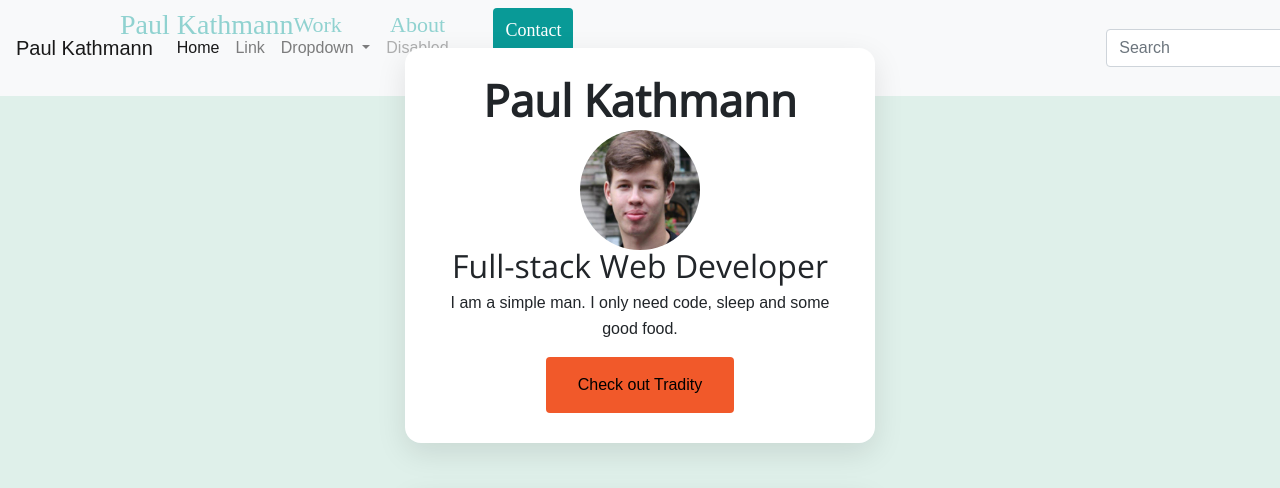
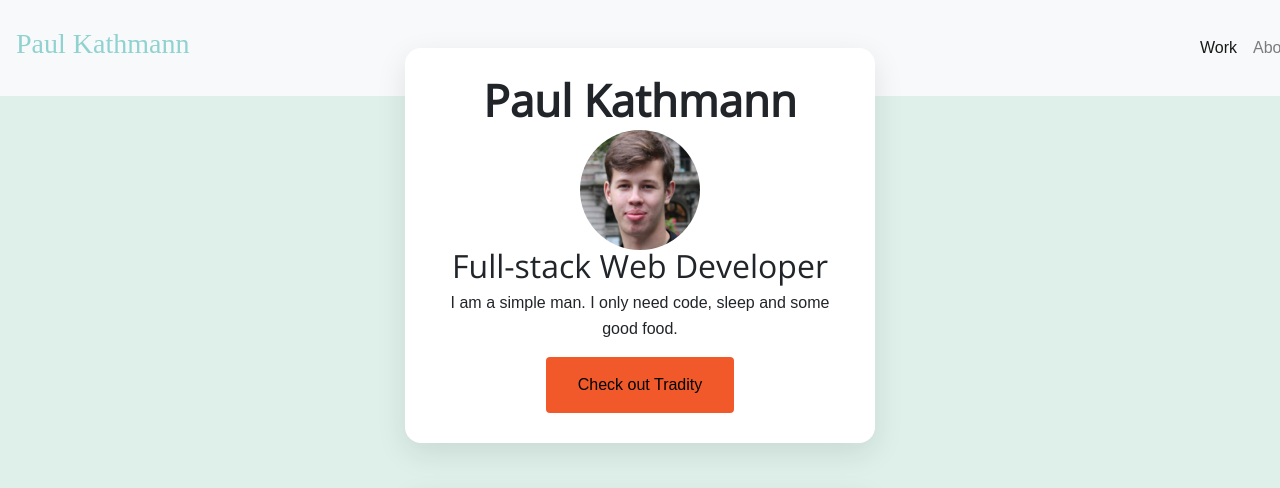
Before and after one commit to PaulJKathmann/profile, a plain HTML site: page index.html in a window 1280 px wide. Shown: the top 488 px of the page. Drawn offline with nearby package versions, Linux system fonts and the light colour scheme.

Commit message:
improved navbar

```diff
--- a/index.html
+++ b/index.html
@@ -13,42 +13,27 @@
   <body>
 <!-- start of bootstrap navbar -->
 <nav class="navbar navbar-expand-lg navbar-light bg-light">
-  <a class="navbar-brand" href="#">Paul Kathmann</a>
+  <a class="navbar-brand" href="#"><h3 class="logo">Paul Kathmann</h3></a>
   <button class="navbar-toggler" type="button" data-toggle="collapse" data-target="#navbarSupportedContent" aria-controls="navbarSupportedContent" aria-expanded="false" aria-label="Toggle navigation">
     <span class="navbar-toggler-icon"></span>
   </button>
 
   <div class="collapse navbar-collapse" id="navbarSupportedContent">
-    <ul class="navbar-nav mr-auto">
+    <ul class="navbar-nav ml-auto">
       <li class="nav-item active">
-        <a class="nav-link" href="#">Home <span class="sr-only">(current)</span></a>
+        <a class="nav-link" href="#">Work <span class="sr-only">(current)</span></a>
       </li>
       <li class="nav-item">
-        <a class="nav-link" href="#">Link</a>
-      </li>
-      <li class="nav-item dropdown">
-        <a class="nav-link dropdown-toggle" href="#" id="navbarDropdown" role="button" data-toggle="dropdown" aria-haspopup="true" aria-expanded="false">
-          Dropdown
-        </a>
-        <div class="dropdown-menu" aria-labelledby="navbarDropdown">
-          <a class="dropdown-item" href="#">Action</a>
-          <a class="dropdown-item" href="#">Another action</a>
-          <div class="dropdown-divider"></div>
-          <a class="dropdown-item" href="#">Something else here</a>
-        </div>
+        <a class="nav-link" href="#">About</a>
       </li>
       <li class="nav-item">
-        <a class="nav-link disabled" href="#" tabindex="-1" aria-disabled="true">Disabled</a>
+        <a href="" class="btn btn-primary">Contact</a>
       </li>
     </ul>
-    <form class="form-inline my-2 my-lg-0">
-      <input class="form-control mr-sm-2" type="search" placeholder="Search" aria-label="Search">
-      <button class="btn btn-outline-success my-2 my-sm-0" type="submit">Search</button>
-    </form>
   </div>
 </nav>
 <!-- end of navbar -->
-    <div class="navbar">
+ <!--    <div class="navbar">
       <div id="nav-content">
         <h3 class="logo">Paul Kathmann</h3>
         <div id="nav-options">
@@ -57,7 +42,7 @@
           <a href="" class="contact">Contact</a>
         </div>
       </div>
-    </div>
+    </div> -->
     <div class="hero-banner">
       <div class="container"></div>
     </div>
```
